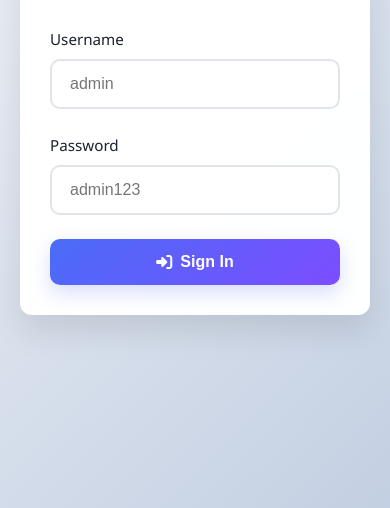
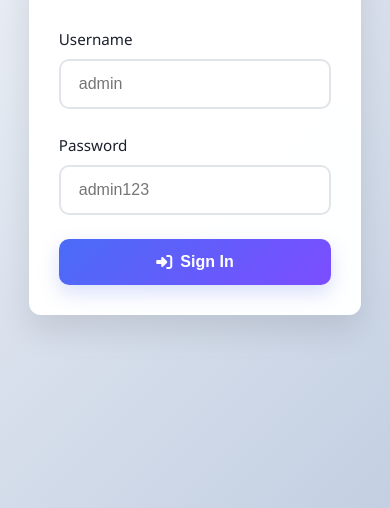
Before and after one commit to thisal14/chattr_admin_dashboard, a plain HTML site: page index.html in a window 390 px wide. Shown: the part 336-844 px from the top of the page. Drawn offline with Linux system fonts and the light colour scheme.

Commit message:
Update index.html

```diff
--- a/index.html
+++ b/index.html
@@ -36,17 +36,20 @@
     background: linear-gradient(135deg, #f5f7fa 0%, #c3cfe2 100%);
     min-height: 100vh;
     display: flex;
+    justify-content: center;
     align-items: center;
-            justify-content: center;
     color: var(--dark);
     line-height: 1.6;
+    margin: 0; /* Ensure no default margins interfere */
 }
-
         .container {
     width: 100%;
     max-width: 1600px;
-            margin: 0 auto;
-            padding: 20px;
+    display: flex;
+    justify-content: center;
+    align-items: center;
+    min-height: 100vh; /* Ensure container takes full viewport height */
+    padding: 20px; /* Maintain padding for smaller screens */
 }
 
         /* Login Styles */
@@ -622,7 +625,19 @@
             font-size: 1.2rem;
             margin-left: 16px;
         }
+@media (max-width: 768px) {
+    .login-container {
+        padding: 20px; /* Reduce padding for smaller screens */
+        max-width: 90%; /* Use percentage-based width for flexibility */
+    }
+}
 
+@media (max-width: 480px) {
+    .login-container {
+        padding: 15px;
+        max-width: 95%; /* Further adjust for very small screens */
+    }
+}
         @media (max-width: 992px) {
             .header-content {
                 flex-direction: column;
```
Lines whose indentation alone changed are shown as unchanged.
